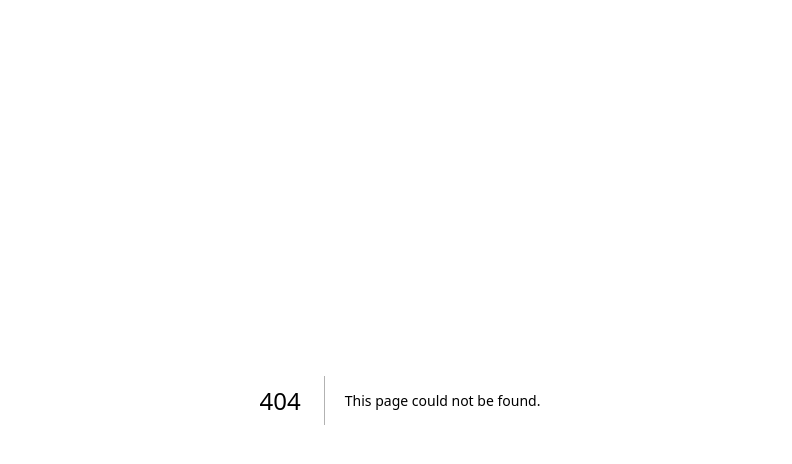
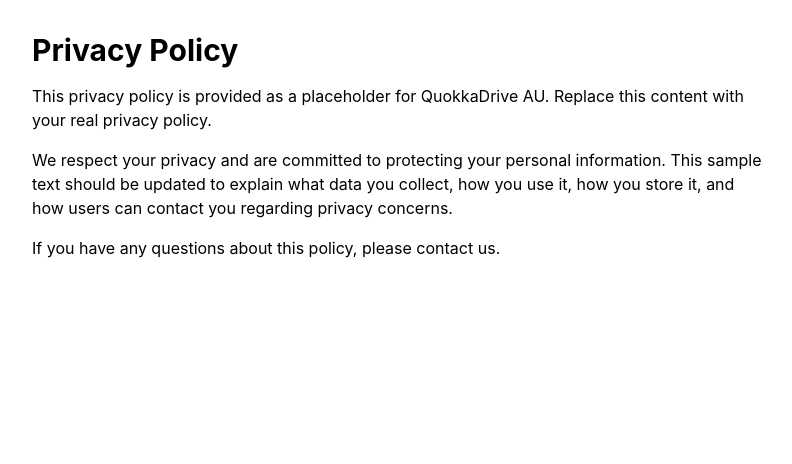
Before and after one commit to Johntie12/flipscout, a Next.js app: page /privacy in a window 1280 px wide. Before the commit this address had no page. Shown: the top 464 px of the page, without its empty margins (240-1032 px from the left). Built offline with nearby package versions, Linux system fonts and the light colour scheme.

Commit message:
feat: add Privacy Policy page
This file serves as a placeholder for the privacy policy of QuokkaDrive AU. It includes basic information about user privacy and data protection.

```diff
--- /dev/null
+++ b/pages/privacy.tsx
@@ -0,0 +1,23 @@
+import Head from 'next/head'
+
+export default function Privacy() {
+  return (
+    <>
+      <Head>
+        <title>Privacy Policy | QuokkaDrive AU</title>
+      </Head>
+      <main className="max-w-3xl mx-auto px-4 py-8">
+        <h1 className="text-3xl font-bold mb-4">Privacy Policy</h1>
+        <p className="mb-4">
+          This privacy policy is provided as a placeholder for QuokkaDrive AU. Replace this content with your real privacy policy.
+        </p>
+        <p className="mb-4">
+          We respect your privacy and are committed to protecting your personal information. This sample text should be updated to explain what data you collect, how you use it, how you store it, and how users can contact you regarding privacy concerns.
+        </p>
+        <p>
+          If you have any questions about this policy, please contact us.
+        </p>
+      </main>
+    </>
+  )
+}
```
